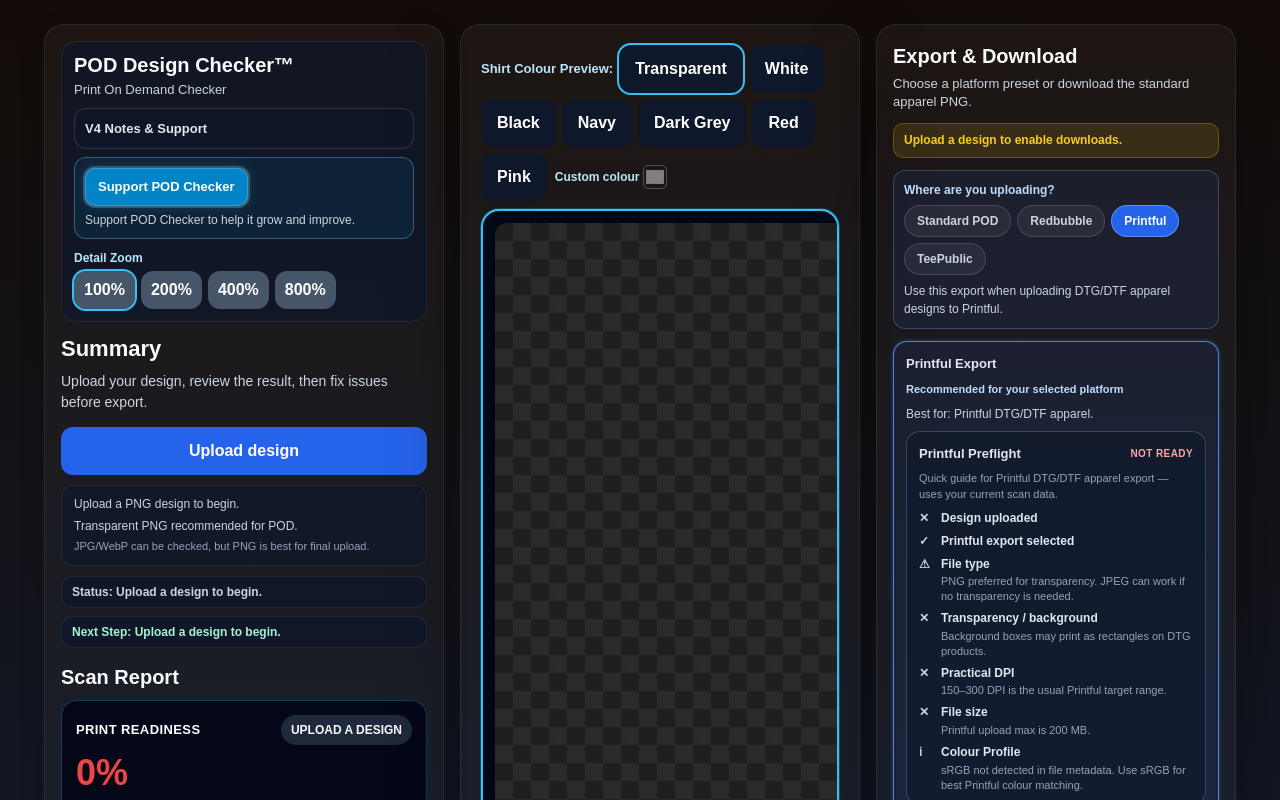
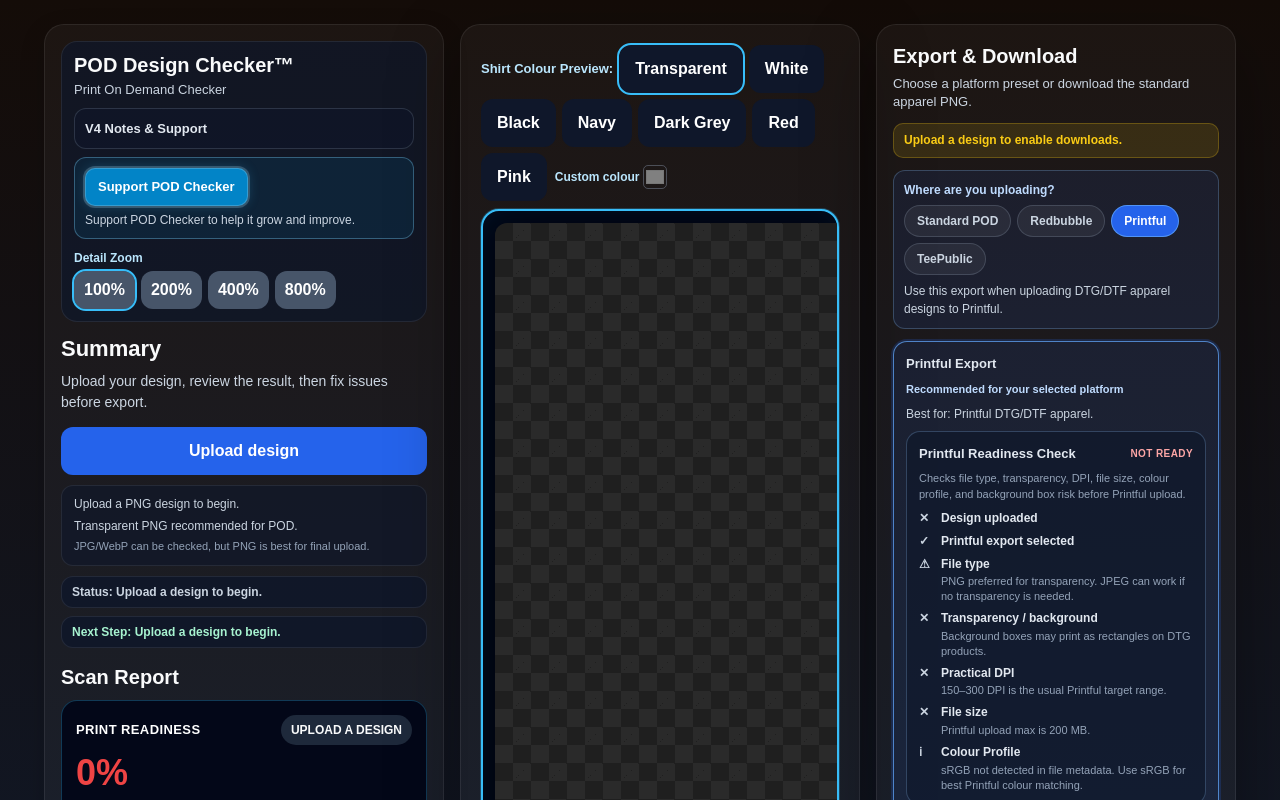
Before and after one commit to noobmacker-creator/pod-design-checker, a Next.js app: page / in a window 1280 px wide. Both pictures are taken after a click on the button "Printful". Shown: the top 800 px of the page. Built offline with nearby package versions, Linux system fonts and the light colour scheme.

Commit message:
add printful readiness check

```diff
--- a/app/components/IssueBucketsPanel.tsx
+++ b/app/components/IssueBucketsPanel.tsx
@@ -463,7 +463,7 @@ export default function IssueBucketsPanel({
         }}
       >
         <div style={{ display: 'flex', justifyContent: 'space-between', alignItems: 'center', gap: 8 }}>
-          <div style={{ fontSize: 13, color: '#e2e8f0', fontWeight: 800 }}>Printful Preflight</div>
+          <div style={{ fontSize: 13, color: '#e2e8f0', fontWeight: 800 }}>Printful Readiness Check</div>
           <div
             style={{
               fontSize: 10,
@@ -476,7 +476,7 @@ export default function IssueBucketsPanel({
           </div>
         </div>
         <div style={{ fontSize: 11, color: '#94a3b8', lineHeight: 1.4 }}>
-          Quick guide for Printful DTG/DTF apparel export — uses your current scan data.
+          Checks file type, transparency, DPI, file size, colour profile, and background box risk before Printful upload.
         </div>
         <div style={{ display: 'grid', gap: 6 }}>
           {items.map((item) => (
```
